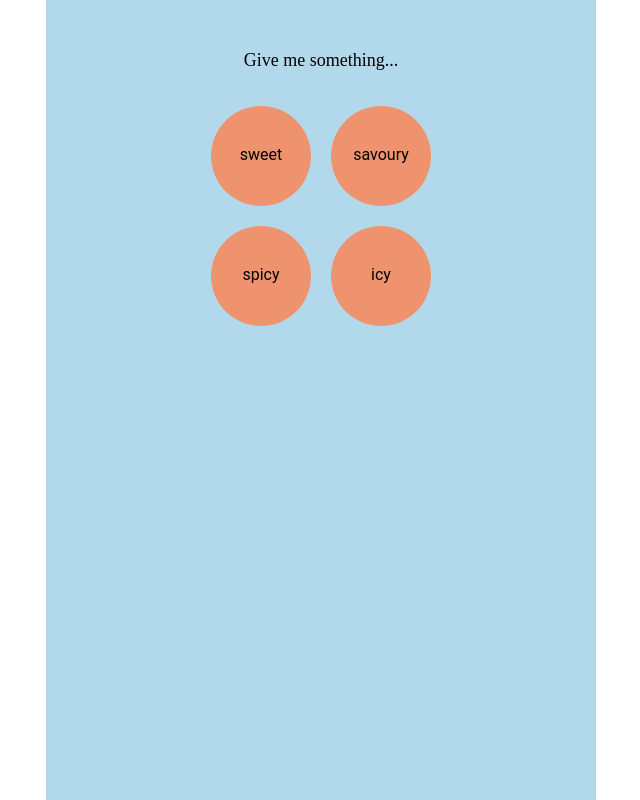
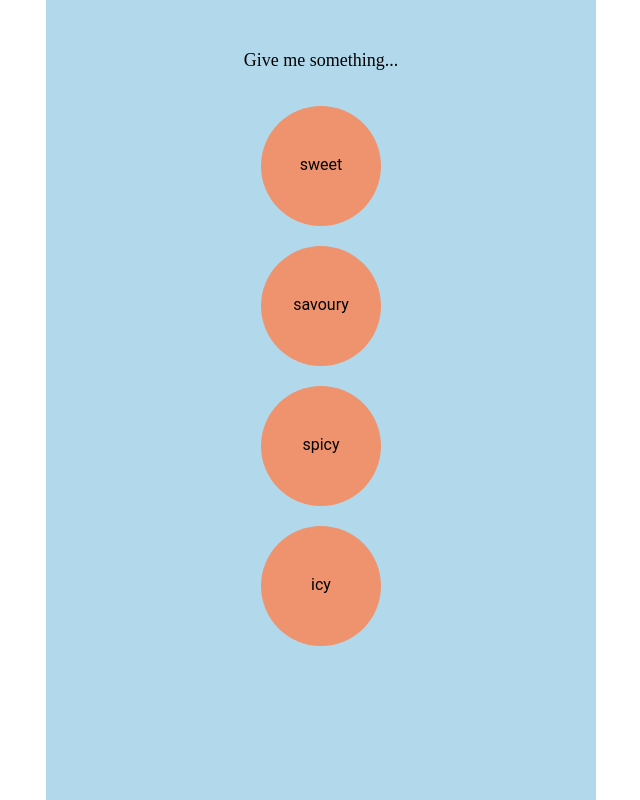
Before and after one commit to aleksioconnor/recipegen, a React (Create React App) app: page / in a window 1280 px wide. Both pictures are taken after a click on the button "GO". Shown: the whole page, without its empty margins (319-959 px from the left). Built offline with nearby package versions, Linux system fonts and the light colour scheme; what webfontloader would draw is missing.

Commit message:
oval animations work

```diff
--- a/src/App.js
+++ b/src/App.js
@@ -38,7 +38,6 @@ function App() {
 
 
   const setNextQuestion = (answer) => {
-    console.log("callback in setNextQuestion")
     const newTags = tags.slice(0)
     const answer_tag = answer.answer_tag
     newTags.push(answer_tag)
--- /dev/null
+++ b/src/QuestionButtons.js
@@ -0,0 +1,35 @@
+
+    import React from 'react';
+    import {useEffect, useRef, useState} from 'react';
+
+    const QuestionButtons = ({oval, question, clickBlock, checkClickBlock, buttonRefs, ovalButtonRefs, ovalContainRefs}) => {
+
+
+    const buttons = question.answer_options.map((n, index) => <div key={n.answer_id + 60} className='single-question-button-contain'><button
+        ref={button => buttonRefs[index] = button}
+        className={clickBlock ? 'question-button no-pointer' : 'question-button'}
+        onClick={()=>checkClickBlock(n, buttonRefs[index])}
+        key={n.answer_id}>
+            {n.answer_text}
+    </button></div>)
+
+    const ovalButtons = question.answer_options.map((n, index) => <div key={n.answer_id + 40} ref={n => ovalContainRefs[index] = n} className='oval-question-button-contain' style={{left: ((index+1)%2)===0 ? 30 : -30}}>
+    <svg key={n.answer_id + 10} height="100" width="200">
+        <ellipse className={`ovalbutton ${clickBlock ? 'no-pointer' : ''}`} cx="100" cy="50" rx="100" ry="40" style={{fill: "#ee936c"} } key={n.answer_id + 20}
+        ref={button => ovalButtonRefs[index] = button}
+        onClick={()=>checkClickBlock(n, ovalButtonRefs[index])} >
+        </ellipse>
+        <text className={`ovaltext ${clickBlock ? 'no-pointer' : ''}`} x="50%" y="50%" textAnchor="middle" fill="black" fontSize="14px" fontFamily="Arial" dy=".3em" key={n.answer_id + 30}>{n.answer_text}</text>
+        </svg>
+    </div>
+)
+        return (
+            <div>
+                <div style={oval ? {display: "block"} : {display: "none"}}>{ovalButtons}</div>
+                <div style={oval ? {display: "none"} : {display: "block"}}>{buttons}</div>
+            </div>
+        )
+
+    }
+
+export default QuestionButtons
--- a/src/QuestionView.js
+++ b/src/QuestionView.js
@@ -1,31 +1,56 @@
 import React from 'react';
 import {useEffect, useRef, useState} from 'react';
 import _ from 'lodash'
-import {buttonIntro, resetButtonPositions, buttonClickAnimation} from './animations'
+import {buttonIntro, resetButtonPositions, buttonClickAnimation, fadeIn, ovalClickAnimation, resetOvalButtonPositions} from './animations'
+import QuestionButtons from './QuestionButtons'
 
 
 const QuestionView = ({currentQuestionIndex, setNextQuestion, questions, clickBlock, setClickBlock}) => {
     // Set current question
     const ref = useRef(null);
     const [buttonRefs, setButtonRefs] = useState([])
+    const [ovalButtonRefs, setOvalButtonRefs] = useState([])
+    const [ovalContainRefs, setOvalContainRefs] = useState([])
     const isFirstRun = useRef(true)
+    const [oval, setOval] = useState(true)
+    const question = questions[currentQuestionIndex]
 
     // Intro animation
     useEffect(() => {
+        // set prop
+        setOval((question.answer_options.map((n) => n.answer_text).reduce((r, e) => r.length < e.length ? e : r, "")).length > 15)
+
+        // if it is not the first run
         if(!isFirstRun.current) {
             resetButtonPositions(buttonRefs)
         }
+        resetOvalButtonPositions(ovalButtonRefs, ovalContainRefs)
+
+        // set first run false in case of first run
         if (isFirstRun) isFirstRun.current = false;
 
+        //enable blocking
         setClickBlock(true)
-        buttonIntro(ref, setClickBlock, buttonRefs)
 
-      }, [currentQuestionIndex]);
+        // normal buttons
+        if(!oval) {
+            buttonIntro(ref, setClickBlock, buttonRefs)
+        }
+
+        //oval buttons
+        if(oval) {
+            fadeIn(ref, setClickBlock, ovalButtonRefs, ovalContainRefs)
+        }
+
+      }, [buttonRefs, currentQuestionIndex, oval, ovalButtonRefs, ovalContainRefs, question.answer_options, setClickBlock]);
 
 
     const setNext = (n, clickedButtonRef) => {
         setClickBlock(true) // when animation begins, enable clickblock
-        buttonClickAnimation(setNextQuestion, clickedButtonRef, ref, n)
+        if(!oval) {
+            buttonClickAnimation(setNextQuestion, clickedButtonRef, ref, n)
+        }
+        else ovalClickAnimation(setNextQuestion, clickedButtonRef, ref, n)
     }
 
     const checkClickBlock = (n, clickedButtonRef) => {
@@ -37,27 +62,6 @@ const QuestionView = ({currentQuestionIndex, setNextQuestion, questions, clickBl
         }
     }
 
-    const question = questions[currentQuestionIndex]
-
-    // maps buttons
-    const buttons = question.answer_options.map((n, index) => <div className='single-question-button-contain'><button
-        ref={button => buttonRefs[index] = button}
-        className={clickBlock ? 'question-button no-pointer' : 'question-button'}
-        onClick={()=>checkClickBlock(n, buttonRefs[index])}
-        key={n.answer_id}>
-            {n.answer_text}
-        </button></div>)
-
-    const ovalButtons = question.answer_options.map((n, index) => <div className='oval-question-button-contain'>
-        <svg height="100" width="200">
-    <ellipse cx="100" cy="50" rx="90" ry="40" style={{fill: "#ee936c"}}
-    ref={button => buttonRefs[index] = button}
-    className={clickBlock ? 'question-button no-pointer' : 'question-button'}
-    onClick={()=>checkClickBlock(n, buttonRefs[index])}
-    key={n.answer_id}>
-    </ellipse>
-    <text x="50%" y="50%" text-anchor="middle" fill="black" font-size="14px" font-family="Arial" dy=".3em">{n.answer_text}</text>
-    </svg></div>)
 
 
     return (
@@ -65,7 +69,8 @@ const QuestionView = ({currentQuestionIndex, setNextQuestion, questions, clickBl
             <div ref={ref} className='question-contain'>
                 <h3 className='question-title'>{question.question_text}</h3>
                 <div className='question-button-container'>
-                    {buttons}
+                    <QuestionButtons ovalContainRefs={ovalContainRefs} clickBlock={clickBlock} checkClickBlock={checkClickBlock} setNext={setNext} buttonRefs={buttonRefs} ovalButtonRefs={ovalButtonRefs} question={question}
+                    oval={oval}/>
                 </div>
             </div>
         </div>
--- a/src/Style.css
+++ b/src/Style.css
@@ -188,7 +188,7 @@ button {
     justify-content: center;
     align-items: center;
     margin: 0 auto;
-    width: 270px;
+    width: 280px;
     padding: 5px;
 }
 
@@ -199,8 +199,8 @@ button {
 
 .question-button {
     position:relative;
-    width: 100px;
-    height: 100px;
+    width: 120px;
+    height: 120px;
     top: 800px;
     margin-bottom: 20px;
     background-color: #ee936d;
@@ -208,17 +208,33 @@ button {
     margin: 10px;
 }
 
+.ovalbutton {
+    position: relative;
+    cursor: pointer;
+    user-select: none;
+}
+
+
+
+.ovaltext {
+    user-select: none;
+    cursor: pointer;
+    pointer-events: none;
+}
+
 .no-pointer{
-    cursor: default;
+    cursor: default !important;
 }
 
 .single-question-button-contain {
-    height: 120px;
-    width: 120px;
+    height: 140px;
+    width: 140px;
 }
 .oval-question-button-contain {
     height: 120px;
     width: 200px;
+    position: relative;
+    left: 50px;
 }
 
 
--- a/src/animations.js
+++ b/src/animations.js
@@ -1,26 +1,53 @@
 import {TweenLite, Power2, TimelineLite, Back} from "gsap/TweenMax";
+import _ from 'lodash'
 
 const buttonIntro = (ref, setClickBlock, buttonRefs) => {
     const tween = TweenLite.to(ref.current, 0.3, { opacity: 1, ease: Power2.easeInOut})
     const otherTween = new TimelineLite({onComplete: setClickBlock, onCompleteParams: [false]})
-        .staggerTo(buttonRefs, 0.9, {top: 0, ease: Back.easeInOut.config(1.1)}, 0.2)
+        .staggerTo(buttonRefs, 0.9, {top: 0, ease: Back.easeInOut.config(0.7)}, 0.2)
+}
+
+
+const fadeIn = (ref, setClickBlock, buttonRefs, ovalContainRefs) => {
+    const tweenfs = TweenLite.to(ref.current, 1.1, { opacity: 1, ease: Power2.easeInOut})
+    tweenfs.eventCallback("onComplete", setClickBlock, [false])
+
+    _.forEach(ovalContainRefs, (singleRef, index) => {
+        if(index % 2 === 0) {
+            const tween = TweenLite.to(singleRef, 1, {left: 30})
+        }
+        else TweenLite.to(singleRef, 1, {left: -30})
+    })
+
 }
 
 const resetButtonPositions = (buttonRefs) => {
     TweenLite.to(buttonRefs, 0, {top: 800}) // forces buttons to default position
 }
 
+const resetOvalButtonPositions = (buttonRefs, ovalContainRefs) => {
+    _.forEach(ovalContainRefs, (singleRef, index) => {
+        console.log(singleRef)
+        if(index % 2 === 0) {
+            TweenLite.to(singleRef, 0, {left: -500})
+        }
+        else TweenLite.to(singleRef, 0, {left: 500})
+    })
+}
+
 const buttonClickAnimation = (setNextQuestion, clickedButtonRef, ref, n) => {
     const buttonTween = new TimelineLite({onComplete: setNextQuestion, onCompleteParams: [n]})
     buttonTween.to(clickedButtonRef, 0.4, {scaleY: 1.2, scaleX: 1.2,  ease: Power2.easeInOut})
     buttonTween.to(clickedButtonRef, 0.1, {scaleY: 0, scaleX: 0, ease: Power2.easeIn})
-    // buttonTween.to(clickedButtonRef, 0.5 ,{width: 130, height: 130})
-    // buttonTween.to(clickedButtonRef, 1.2, {width: 10, height: 10})
     buttonTween.to(ref.current, 0.3, {opacity: 0, delay: 0.2})
     buttonTween.to(clickedButtonRef, 0, {scaleY: 1, scaleX: 1})
-    // buttonTween.to(clickedButtonRef, 0, {width: 100, height: 100})
-    // const tween = TweenLite.to(ref.current, 0.3, {opacity: 0})
-    // buttonTween.eventCallback("onComplete", setNextQuestion, [n])
 }
 
-export {buttonIntro, resetButtonPositions, buttonClickAnimation}
+const ovalClickAnimation = (setNextQuestion, clickedButtonRef, ref, n) => {
+    const buttonTween = new TimelineLite({onComplete: setNextQuestion, onCompleteParams: [n]})
+    buttonTween.to(clickedButtonRef, 0.5 ,{fill: "red"})
+    buttonTween.to(ref.current, 0.5, {opacity: 0, delay: 0.2}); //percents
+    buttonTween.to(clickedButtonRef, 0 ,{fill: "#ee936c"})
+}
+
+export {buttonIntro, resetButtonPositions, buttonClickAnimation, ovalClickAnimation, fadeIn, resetOvalButtonPositions}
```
